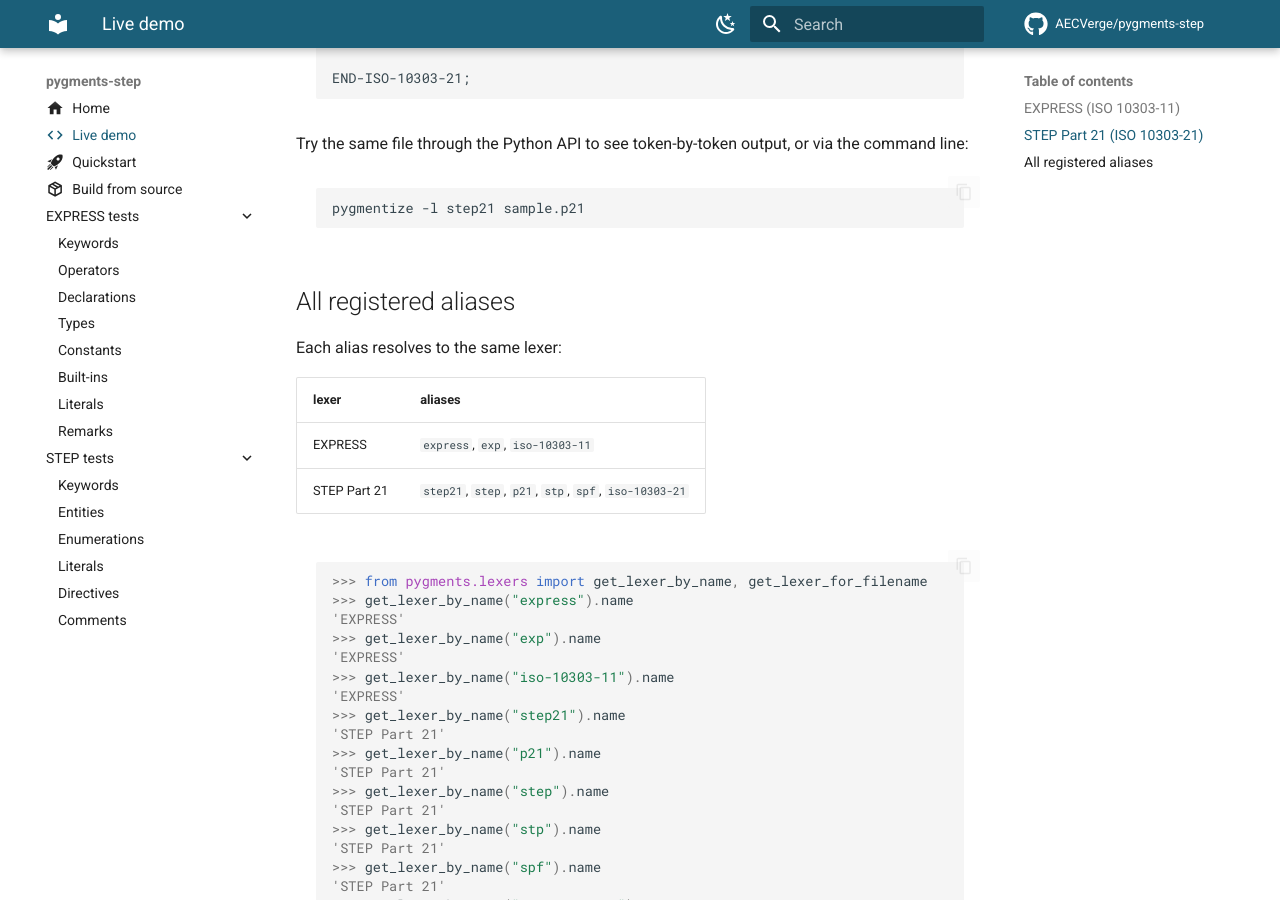
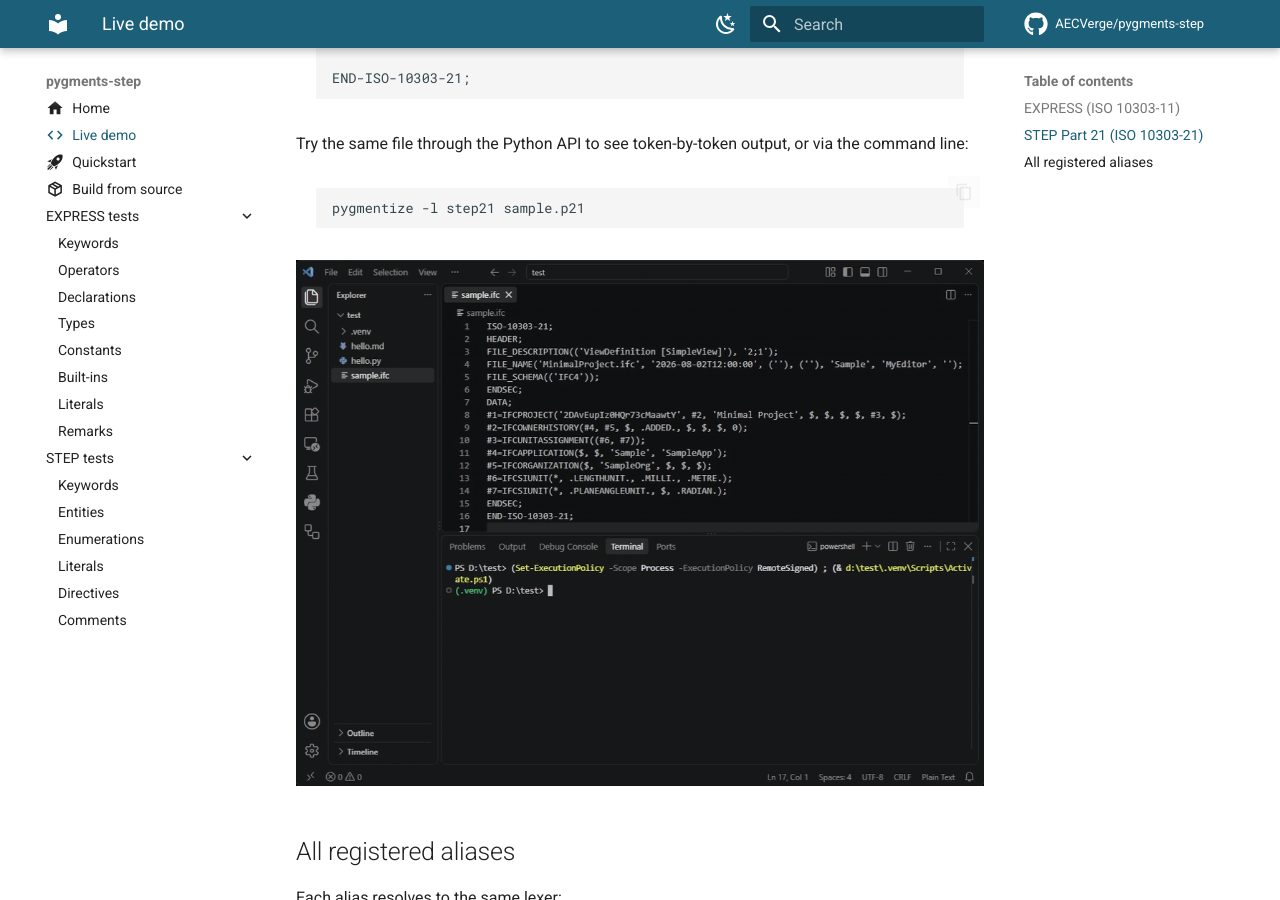
Before and after one commit to AECVerge/pygments-step, an MkDocs documentation site: the page built from docs/demo.md, in a window 1280 px wide and 900 px high, scrolled down 1327 px. Built offline with MkDocs 1.6.1 and Material for MkDocs 9.7.7, drawn with Linux system fonts in a browser that asks for light colours; comment, search, counter and statistics services are not loaded.

Commit message:
Add a cli demo gif

````diff
--- a/docs/demo.md
+++ b/docs/demo.md
@@ -71,7 +71,7 @@ the command line:
 pygmentize -l step21 sample.p21
 ```
 
-<!-- gif -->
+![Running pygmentize -l step21 sample.ifc in a Visual Studio Code terminal](assets/demo-step21.gif)
 
 ## All registered aliases
 
````
Also changed, not shown: docs/assets/demo-step21.gif (added).
